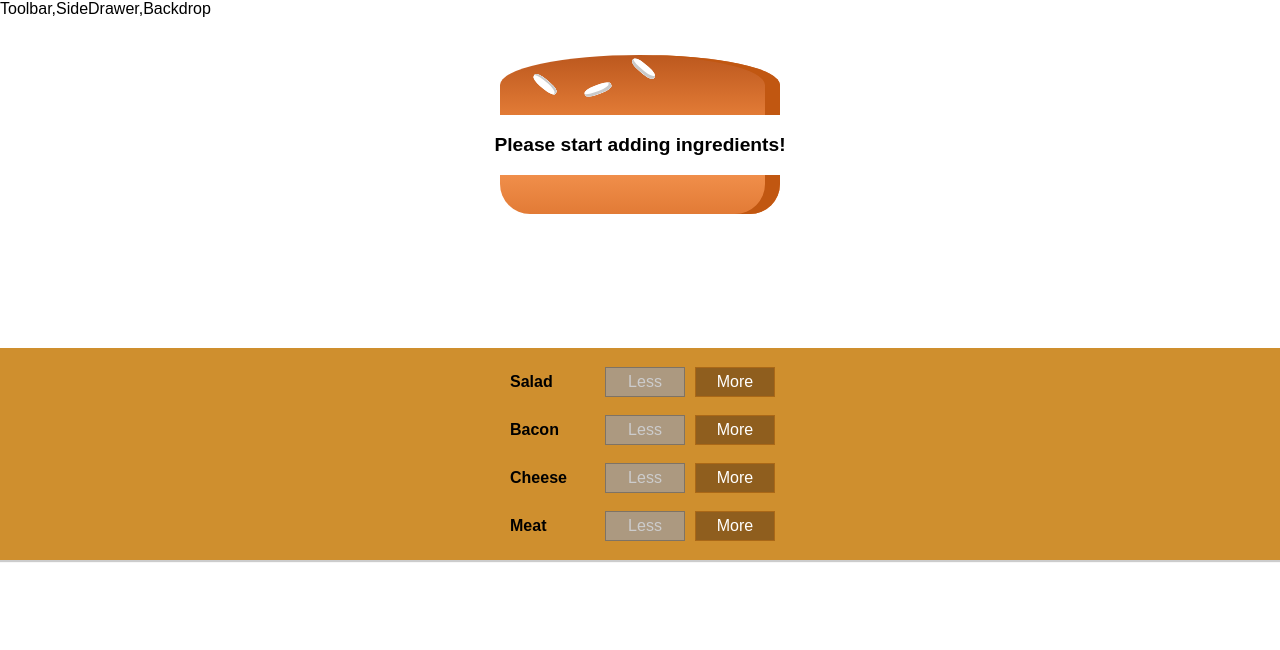
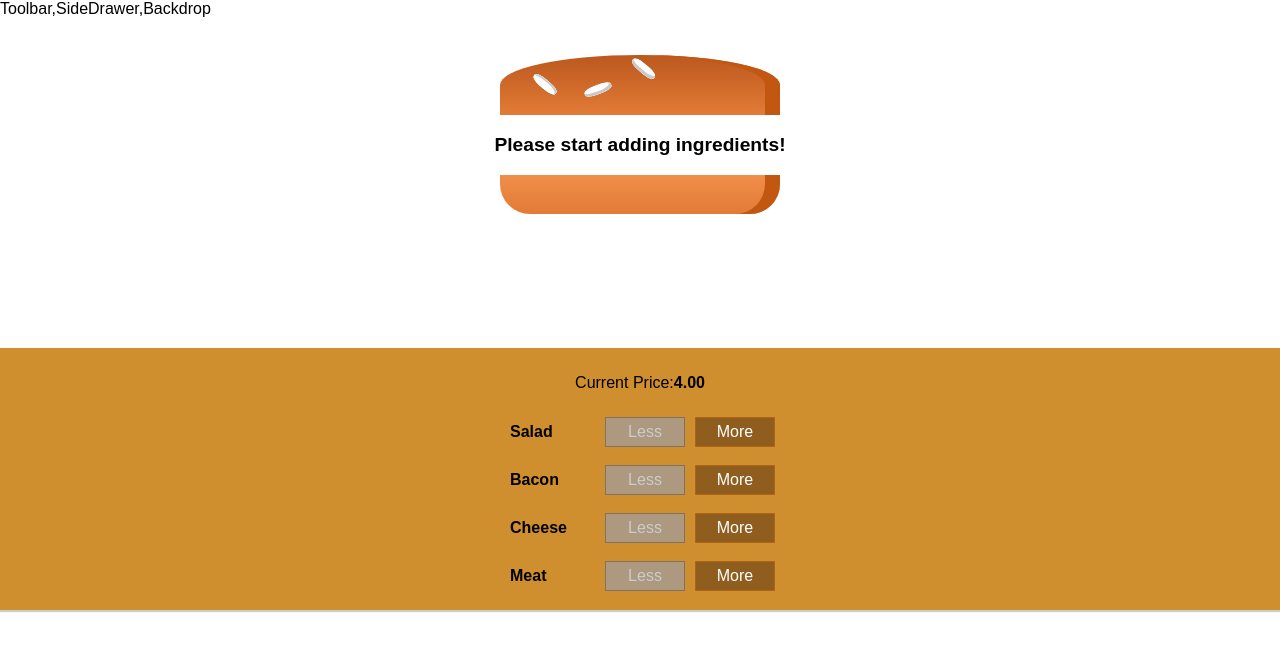
Before and after one commit to NiedzwiedzGit/burger-builder, a React app: page / in a window 1280 px wide. Shown: the top 650 px of the page. Built offline with nearby package versions, Linux system fonts and the light colour scheme.

Commit message:
Displaying and Updating the Burger Price

```diff
--- a/src/components/Burger/BuildControls/BuildControl/BuildControl.js
+++ b/src/components/Burger/BuildControls/BuildControl/BuildControl.js
@@ -9,7 +9,8 @@ const buildControl = (props) => (
         <button className={classes.Less}
             onClick={props.removed}
             disabled={props.disabled}>Less</button>
-        <button className={classes.More} onClick={props.added}>More</button>
+        <button className={classes.More}
+            onClick={props.added}>More</button>
     </div >
 );
 export default buildControl;
--- a/src/components/Burger/BuildControls/BuildControls.js
+++ b/src/components/Burger/BuildControls/BuildControls.js
@@ -10,6 +10,7 @@ const controls = [
 ];
 const buildControls = (props) => (
     <div className={classes.BuildControls}>
+        <p>Current Price:<strong>{props.price.toFixed(2)}</strong></p>
         {controls.map(ctrl => (
             <BuildControl
                 key={ctrl.label}
--- a/src/containers/BurgerBuilder/BurgerBuilder.js
+++ b/src/containers/BurgerBuilder/BurgerBuilder.js
@@ -61,7 +61,8 @@ class BurgerBuilder extends Component {
                 <BuildControls
                     ingredientAdded={this.addIngredientHandler}
                     ingredientRemoved={this.removeIngredientHandler}
-                    disabled={disableInfo} />
+                    disabled={disableInfo}
+                    price={this.state.totalPrice} />
             </Aux>
         );
     }
```
